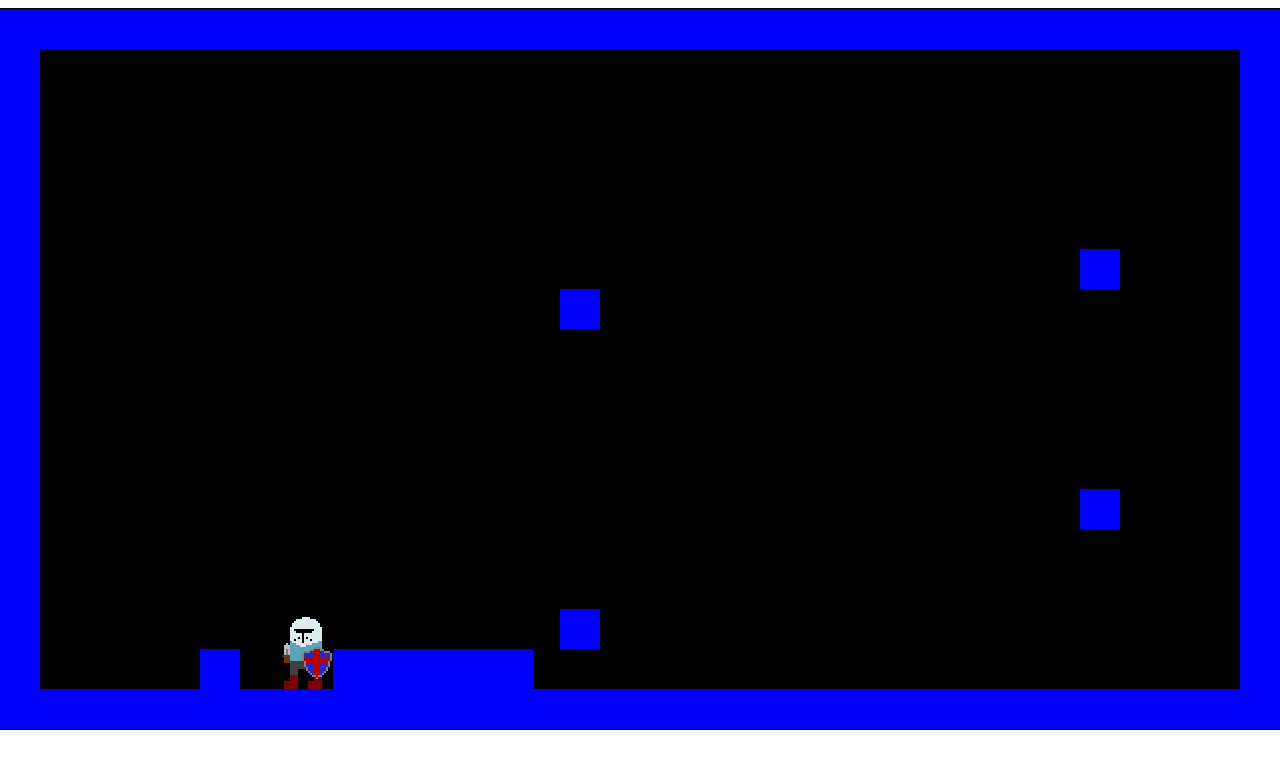
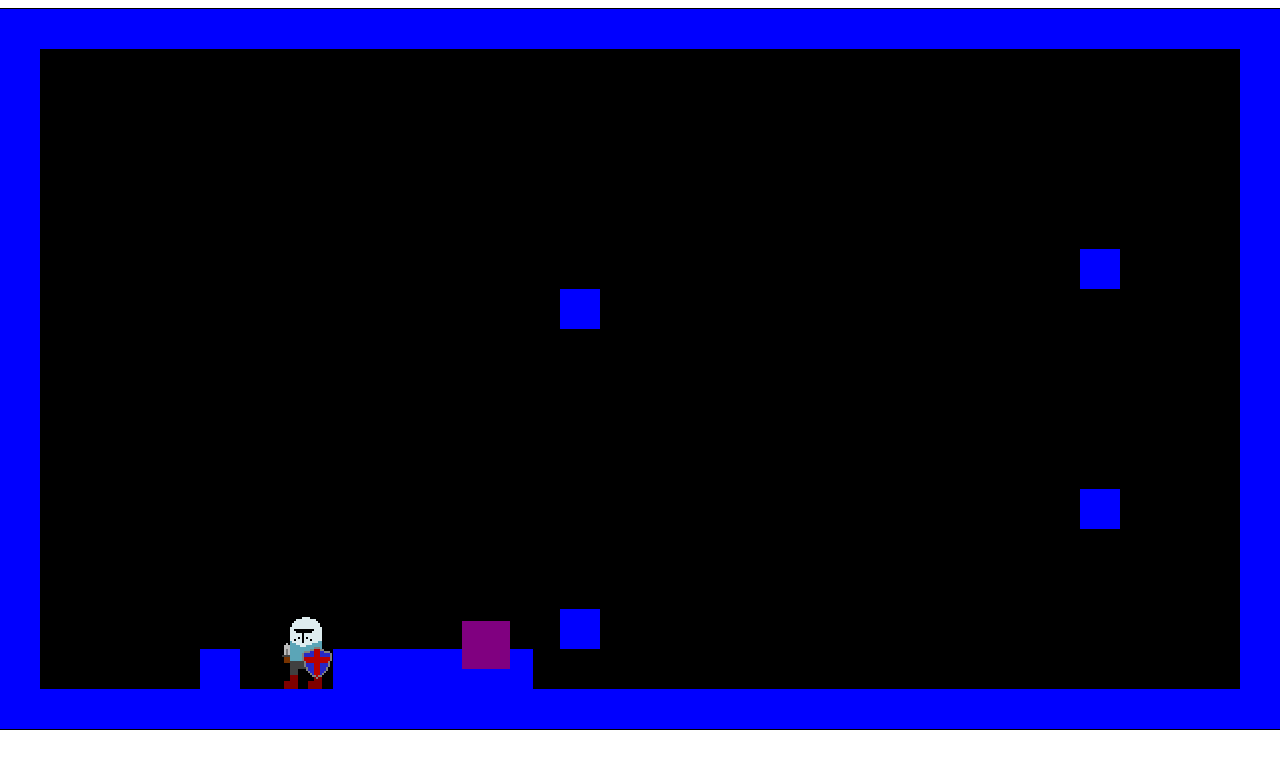
Before and after one commit to nick-hiebl/deep-caves, a plain HTML site: page index.html in a window 1280 px wide. Drawn offline with Linux system fonts and the light colour scheme.

Commit message:
Add basic moving enemy

```diff
--- a/index.html
+++ b/index.html
@@ -29,6 +29,7 @@
     <script src="./js/player/attack.js"></script>
     <script src="./js/room/movingPlatform.js"></script>
     <script src="./js/room/room.js"></script>
+    <script src="./js/room/enemy.js"></script>
     <script src="./js/worldMap.js"></script>
     <script src="./js/caveWorld.js"></script>
     <script src="./js/main.js"></script>
--- a/js/core/math.js
+++ b/js/core/math.js
@@ -21,3 +21,13 @@ function isPointInside(rect, x, y) {
 function square(x) {
     return x * x;
 }
+
+function approach(target, current, step) {
+    if (target > current) {
+        return Math.min(target, current + step);
+    } else if (target < current) {
+        return Math.max(target, current - step);
+    } else {
+        return target;
+    }
+}
--- a/js/player/playerState.js
+++ b/js/player/playerState.js
@@ -93,7 +93,7 @@ class PlayerState {
         }
     }
 
-    update(mousePosition, keyboardState, frameDuration, solids) {
+    update(_mousePosition, keyboardState, frameDuration, solids) {
         this.lastState = { x: this.x, y: this.y };
 
         this.attackController.update(frameDuration, keyboardState[ATTACK_KEY], () => {
--- /dev/null
+++ b/js/room/enemy.js
@@ -0,0 +1,46 @@
+const ENEMY_RADIUS = 24;
+
+const X_SPEED = 300 / 1000;
+const X_ACCEL = 1 / 1000;
+const Y_ACCEL = 3 / 1000;
+
+class Enemy {
+    constructor(x, y) {
+        this.x = x;
+        this.y = y;
+
+        this.xVelocity = 0;
+        this.yVelocity = 0;
+
+        this.radius = ENEMY_RADIUS;
+
+        this.actor = new Actor(this.x - this.radius, this.y - this.radius, this.radius * 2, this.radius * 2);
+    }
+
+    draw(ctx) {
+        ctx.fillStyle = 'purple';
+
+        ctx.fillRect(this.x - this.radius, this.y - this.radius, this.radius * 2, this.radius * 2);
+    }
+
+    update(frameDuration, _solids, playerPosition) {
+        if (playerPosition) {
+            if (playerPosition.x < this.x) {
+                this.xVelocity = approach(-X_SPEED, this.xVelocity, X_ACCEL * FRAME_DURATION);
+            } else {
+                this.xVelocity = approach(X_SPEED, this.xVelocity, X_ACCEL * FRAME_DURATION);
+            }
+            if (playerPosition.y < this.y) {
+                this.yVelocity = approach(-X_SPEED, this.yVelocity, Y_ACCEL * FRAME_DURATION);
+            } else {
+                this.yVelocity = approach(X_SPEED, this.yVelocity, Y_ACCEL * FRAME_DURATION);
+            }
+        }
+
+        this.actor.moveX(this.xVelocity * frameDuration, () => {}, []);
+        this.actor.moveY(this.yVelocity * frameDuration, () => {}, []);
+
+        this.x = this.actor.x + this.radius / 2;
+        this.y = this.actor.y + this.radius / 2;
+    }
+}
--- a/js/room/room.js
+++ b/js/room/room.js
@@ -44,6 +44,10 @@ class Room {
 
         /** Player setup */
         this.playerState = new PlayerState(0.4 * ROOM_SCALE_WIDTH, 0.4 * ROOM_SCALE_HEIGHT);
+
+        this.enemies = [
+            new Enemy(width, height),
+        ];
     }
 
     draw(ctx, canvas, mousePosition, interpolationFactor) {
@@ -58,13 +62,23 @@ class Room {
             ctx.fillRect(solid.x, solid.y, solid.width, solid.height);
         }
 
+        /** Draw enemies */
+        this.enemies.forEach(enemy => {
+            enemy.draw(ctx);
+        });
+
         /** Draw player */
         ctx.fillStyle = 'white';
-        this.playerState.draw(ctx, canvas, mousePosition, interpolationFactor)
+        this.playerState.draw(ctx, canvas, mousePosition, interpolationFactor);
     }
 
     update(mousePosition, keyboardState, frameDuration) {
         this.interactive.update(frameDuration, [this.playerState.actor], this.solids);
+
+        this.enemies.forEach(enemy => {
+            enemy.update(frameDuration, this.solids, this.playerState);
+        });
+
         this.playerState.update(mousePosition, keyboardState, frameDuration, this.solids);
     }
 }
```
